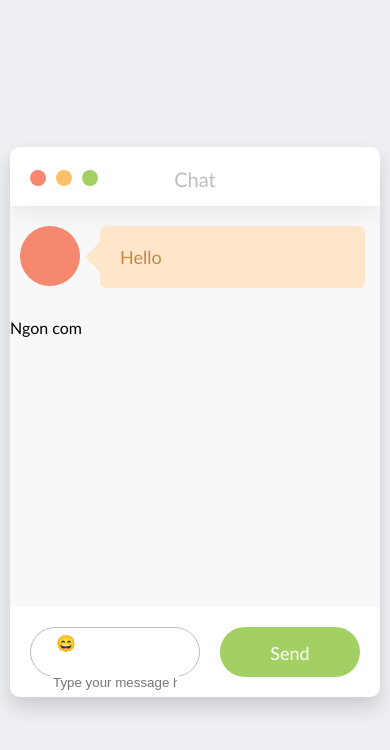
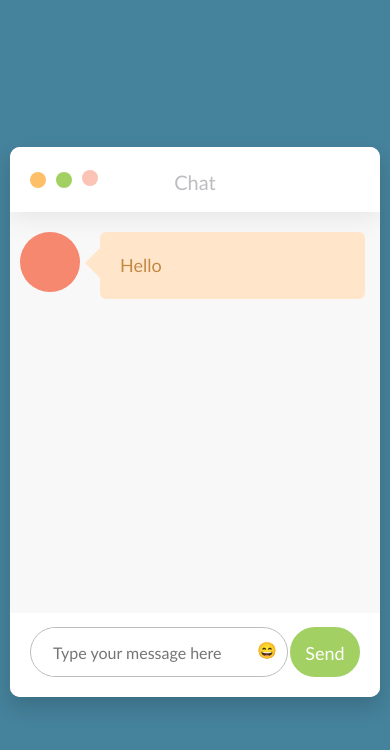
Before and after one commit to trongitnlu/chat-client, a React (Create React App) app: page / in a window 390 px wide. Shown: the top 750 px of the page. Built offline with nearby package versions, Linux system fonts and the light colour scheme; no server answers.

Commit message:
Fix position emojiarea in file jquery.emojiarea.js

```diff
--- a/public/assets/css/style.css
+++ b/public/assets/css/style.css
@@ -21,6 +21,8 @@
 .emoji-button {
   cursor: pointer;
   margin: 5px;
+  margin: auto;
+  padding: 10px;
 }
 
 .emoji-editor {
@@ -45,7 +47,7 @@
   background-color: #fff;
   border: 1px solid #ccc;
   position: absolute;
-  width: 210px;
+  width: 218px;
 }
 
 .emoji-picker a {
@@ -58,6 +60,8 @@
 .emoji-selector {
   border-bottom: 1px solid #ccc;
   display: flex;
+  padding: 0px;
+  margin: 0;
 }
 
 .emoji-selector li { margin: 5px; }
--- a/public/index.html
+++ b/public/index.html
@@ -8,6 +8,7 @@
         <meta name="viewport" content="width=device-width">
         <link rel="stylesheet" href="%PUBLIC_URL%/assets/css/reset.css">
         <link rel="stylesheet" href="%PUBLIC_URL%/assets/css/style.css">
+        <link rel="stylesheet" href="https://stackpath.bootstrapcdn.com/bootstrap/4.1.3/css/bootstrap.min.css" integrity="sha384-MCw98/SFnGE8fJT3GXwEOngsV7Zt27NXFoaoApmYm81iuXoPkFOJwJ8ERdknLPMO" crossorigin="anonymous">
         <script src="https://code.jquery.com/jquery-1.11.3.min.js"></script>
         <script src="%PUBLIC_URL%/assets/js/jquery.emojiarea.js"></script>
         <script src="%PUBLIC_URL%/assets/js/main.js"></script>
--- a/src/App.css
+++ b/src/App.css
@@ -144,7 +144,7 @@ body {
   position: relative;
   width: 100%;
   background-color: #fff;
-  padding: 20px 20px;
+  padding: 14px 20px;
   position: absolute;
   bottom: 0;
 }
@@ -156,12 +156,13 @@ body {
   width: calc(100% - 160px);
   position: relative;
   padding: 0 20px;
+  padding-right: 0px;
 }
 .bottom_wrapper .message_input_wrapper .message_input {
   border: none;
   height: 100%;
   box-sizing: border-box;
-  width: calc(100% - 40px);
+  width: calc(100% - 70px);
   position: absolute;
   outline-width: 0;
   color: gray;
@@ -193,3 +194,54 @@ body {
 .message_template {
   display: none;
 }
+
+.emoji-button {
+  float: right;
+}
+@media (max-width: 575.98px){
+  body{
+    background: #45829b
+  }
+  .bottom_wrapper .send_message {
+    width: 70px;
+    height: 50px;
+    display: inline-block;
+    border-radius: 50px;
+    background-color: #a3d063;
+    border: 2px solid #a3d063;
+    color: #fff;
+    cursor: pointer;
+    transition: all 0.2s linear;
+    text-align: center;
+    float: right;
+  }
+  .bottom_wrapper .send_message:hover {
+    color: #a3d063;
+    background-color: #fff;
+  }
+  .bottom_wrapper .send_message .text {
+    font-size: 18px;
+    font-weight: 300;
+    display: inline-block;
+    line-height: 48px;
+  }
+  .bottom_wrapper .message_input_wrapper {
+    display: inline-block;
+    height: 50px;
+    border-radius: 25px;
+    border: 1px solid #bcbdc0;
+    width: calc(100% - 72px);
+    position: relative;
+    padding: 0 20px;
+    padding-right: 0px;
+  }
+  .bottom_wrapper .message_input_wrapper .message_input {
+    border: none;
+    height: 100%;
+    box-sizing: border-box;
+    width: calc(100% - 70px);
+    position: absolute;
+    outline-width: 0;
+    color: gray;
+  }
+ }
--- a/src/App.js
+++ b/src/App.js
@@ -70,7 +70,6 @@ class App extends Component {
           <MessageList className="messages" user={this.state.user} messages={this.state.messages} />
           <div></div>
           <Input sendMessage={this.sendnewMessage.bind(this)}/>
-          <div>Ngon com</div>
         </div>
       </div>
     );
--- a/src/component/input.js
+++ b/src/component/input.js
@@ -15,7 +15,6 @@ export default class Input extends React.Component {
                     </div>
                 </div>
                 <div className="send_message" onClick={() => this.props.sendMessage(this.refs.messageInput)} ref="inputMessage" >
-                    <div className='icon'></div>
                     <div className='text'>Send</div>
                 </div>
             </div>
```
Also changed, not shown: public/assets/js/jquery.emojiarea.js.
